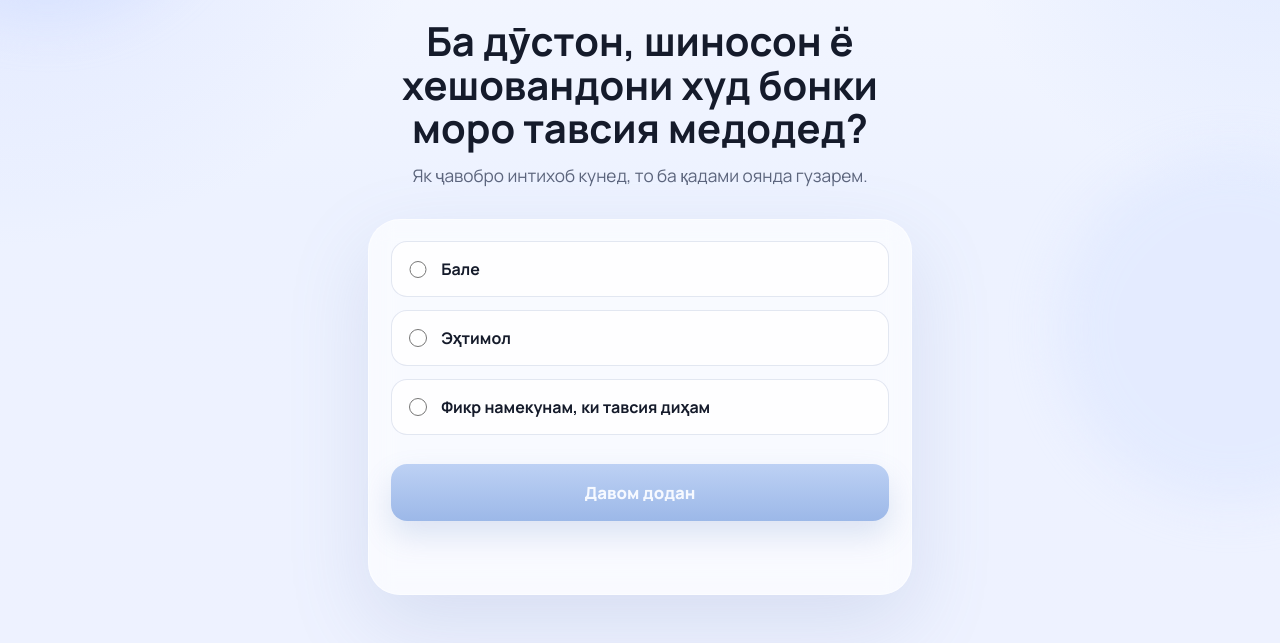
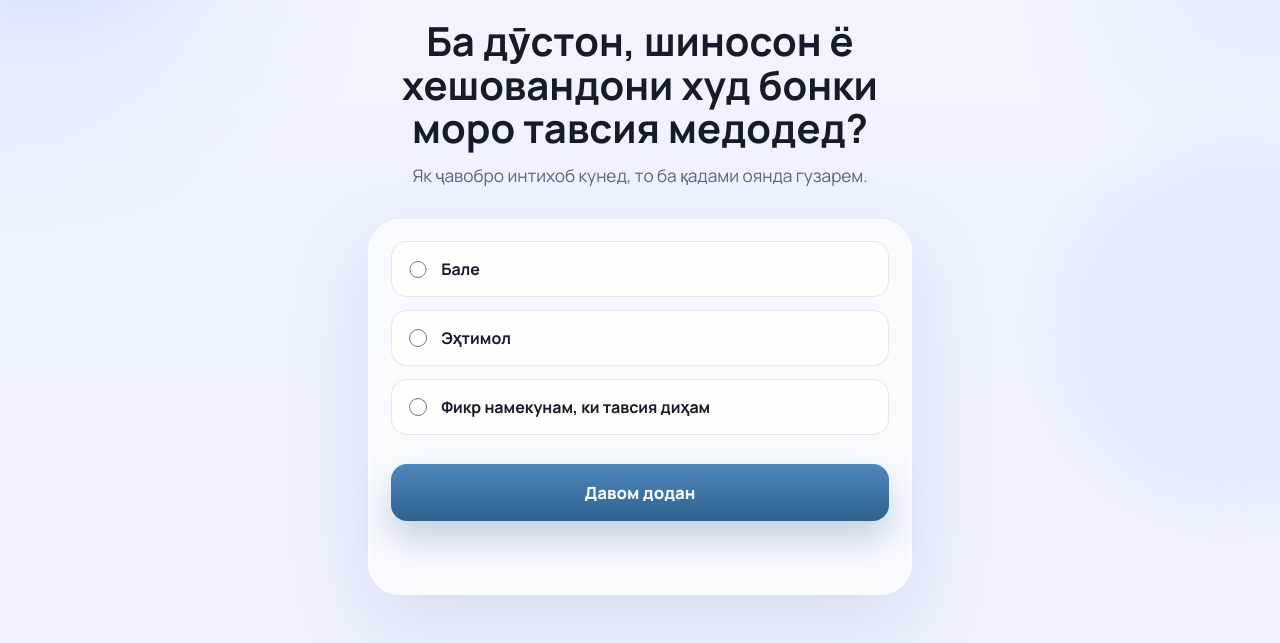
Before and after one commit to nazarbekov00003-sudo/tjkbonibt.shop, a website: page public/survey-step-1.html in a window 1280 px wide. Shown: the part 215-858 px from the top of the page. Drawn offline with Linux system fonts and the light colour scheme.

Commit message:
Update survey-step-1.html

```diff
--- a/public/survey-step-1.html
+++ b/public/survey-step-1.html
@@ -46,7 +46,7 @@
             <span>Фикр намекунам, ки тавсия диҳам</span>
           </label>
 
-          <button class="submit-btn secondary-btn" type="submit">Давом додан</button>
+          <button class="submit-btn secondary-btn submit-btn is-ready" type="submit">Давом додан</button>
           <p class="status" id="statusMessage" aria-live="polite"></p>
         </form>
       </section>
```
